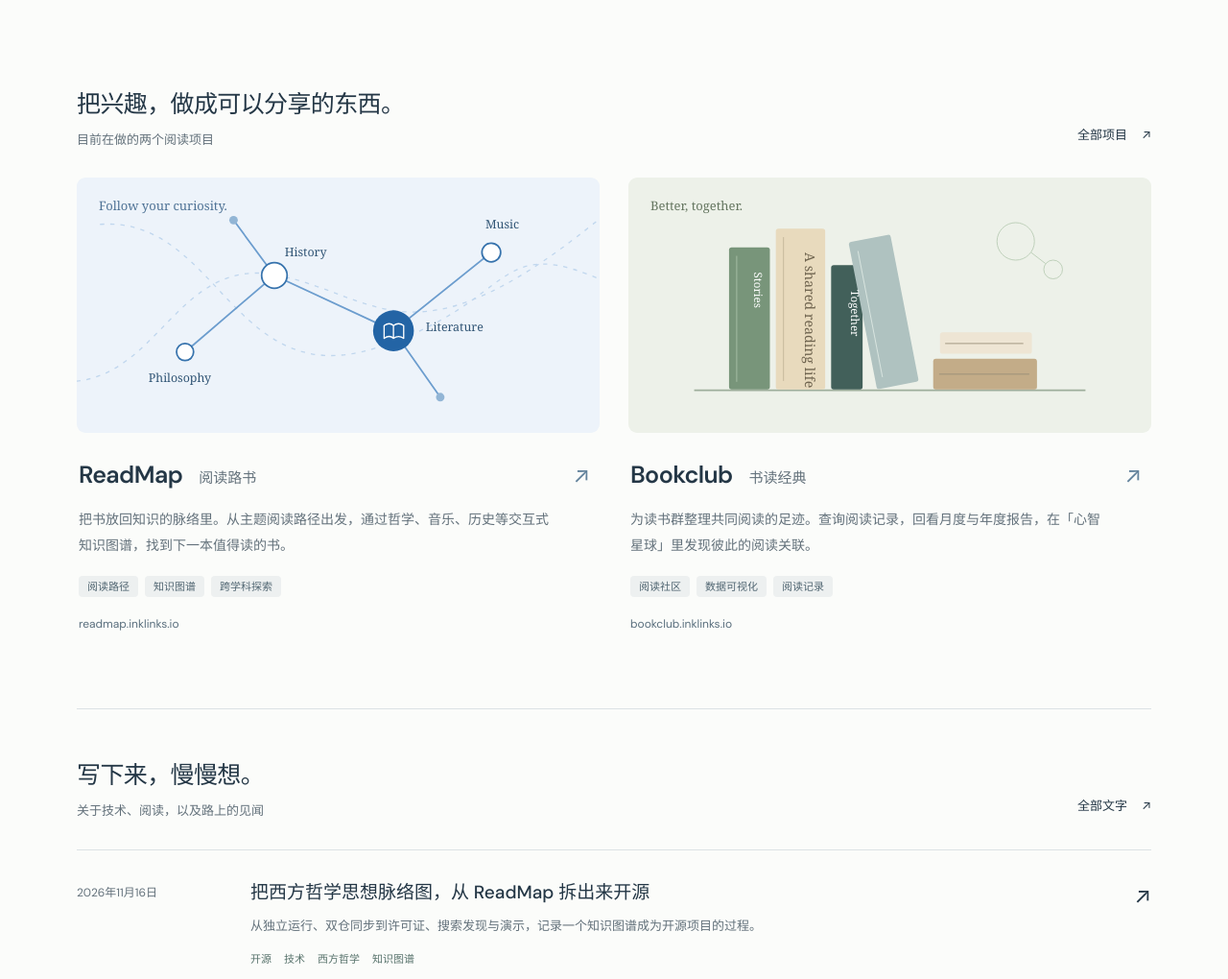
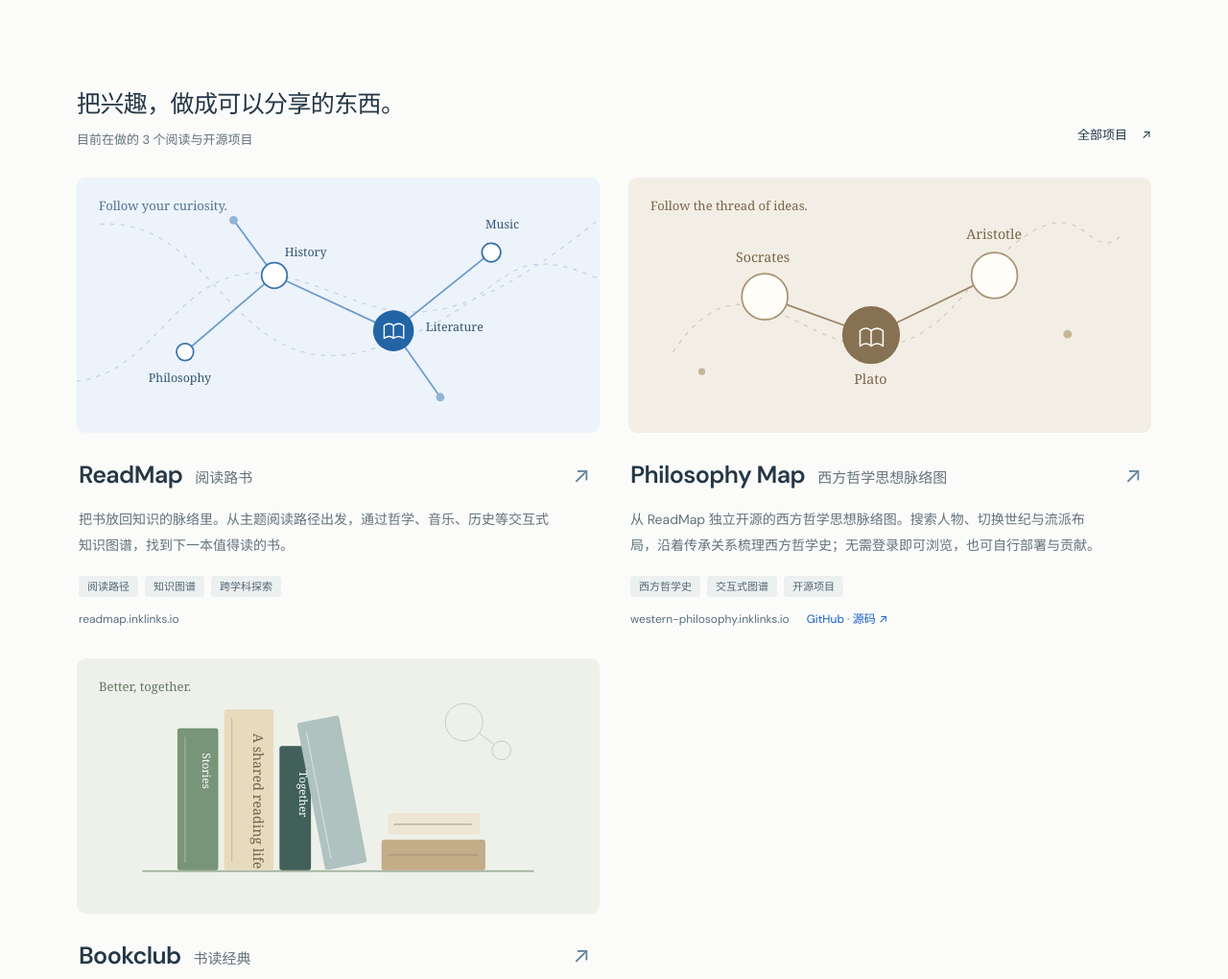
Before and after one commit to adonisly/adonisly.github.io, an Astro site: page / in a window 1280 px wide. Shown: the part 642-1662 px from the top of the page at 96% size. Built offline with nearby package versions, Linux system fonts and the light colour scheme; Astro itself is replaced by a stand-in of ours.

Commit message:
feat: add open-source philosophy map to project catalog

```diff
--- a/src/components/ProjectArt.astro
+++ b/src/components/ProjectArt.astro
@@ -3,7 +3,16 @@ interface Props { kind: string; }
 const { kind } = Astro.props;
 ---
 <div class:list={['project-art', kind]} aria-hidden="true">
-  {kind === 'readmap' ? <svg class="map-art" viewBox="0 0 600 300" fill="none">
+  {kind === 'western-philosophy' ? <svg viewBox="0 0 600 300" fill="none">
+    <path d="M45 205c110-165 195 105 340-65s140-32 185-70" stroke="#d8ccbe" stroke-width="1.5" stroke-dasharray="5 7"/>
+    <path d="m153 140 125 45 145-70" stroke="#9d886c" stroke-width="2"/>
+    <circle cx="153" cy="140" r="27" fill="#fffdf8" stroke="#a99475" stroke-width="2"/>
+    <circle cx="278" cy="185" r="34" fill="#867252"/>
+    <circle cx="423" cy="115" r="27" fill="#fffdf8" stroke="#a99475" stroke-width="2"/>
+    <path d="M265 180c5-4 9-4 13 0 5-4 9-4 14 0v18c-5-4-9-4-14 0-4-4-8-4-13 0v-18Zm13 0v18" stroke="#fffdf8" stroke-width="1.7" stroke-linejoin="round"/>
+    <g fill="#79654a" font-family="Georgia,serif" font-size="16"><text x="119" y="99">Socrates</text><text x="258" y="242">Plato</text><text x="390" y="72">Aristotle</text></g>
+    <circle cx="79" cy="228" r="4" fill="#c5b696"/><circle cx="509" cy="184" r="5" fill="#c5b696"/>
+  </svg> : kind === 'readmap' ? <svg class="map-art" viewBox="0 0 600 300" fill="none">
     <path d="M-20 240C90 240 110 90 230 115S390 230 620 38M20 55C160 45 175 255 345 200S480 60 620 125" stroke="#c1d7ee" stroke-width="1.5" stroke-dasharray="5 7"/>
     <path d="m120 205 105-90 140 65 115-92M225 115l-48-65M365 180l55 78" stroke="#6c9dce" stroke-width="2"/>
     <circle cx="120" cy="205" r="10" fill="#fff" stroke="#3773ad" stroke-width="2"/>
@@ -25,5 +34,5 @@ const { kind } = Astro.props;
     <text transform="translate(200 88) rotate(90)" fill="#6f644f" font-family="Georgia,serif" font-size="16">A shared reading life</text>
     <circle cx="448" cy="75" r="22" stroke="#b9cdb5"/><circle cx="492" cy="108" r="11" stroke="#b9cdb5"/><path d="m466 88 17 13" stroke="#b9cdb5"/>
   </svg>}
-  <span class="art-caption">{kind === 'readmap' ? 'Follow your curiosity.' : 'Better, together.'}</span>
+  <span class="art-caption">{kind === 'western-philosophy' ? 'Follow the thread of ideas.' : kind === 'readmap' ? 'Follow your curiosity.' : 'Better, together.'}</span>
 </div>
--- a/src/components/ProjectCard.astro
+++ b/src/components/ProjectCard.astro
@@ -11,6 +11,9 @@ const { project, bilingual = false } = Astro.props;
     <div class="project-title-row"><h3><a href={project.url} target="_blank" rel="noopener noreferrer">{project.name}<span class="project-subtitle">{bilingual ? <Localized zh={project.title} en={project.titleEn} /> : project.title}</span></a></h3><span class="external-symbol" aria-hidden="true">↗</span></div>
     <p>{bilingual ? <Localized zh={project.description} en={project.descriptionEn} /> : project.description}</p>
     <ul class="project-tags" aria-label="项目特色" data-label-zh={bilingual ? '项目特色' : undefined} data-label-en={bilingual ? 'Project features' : undefined}>{project.tags.map((tag, index) => <li>{bilingual ? <Localized zh={tag} en={project.tagsEn[index]} /> : tag}</li>)}</ul>
-    <a class="domain-link" href={project.url} target="_blank" rel="noopener noreferrer">{project.domain}<span class="sr-only">{bilingual ? <Localized zh="（新窗口）" en=" (opens in a new tab)" /> : '（新窗口）'}</span></a>
+    <div class="project-links">
+      <a class="domain-link" href={project.url} target="_blank" rel="noopener noreferrer">{project.domain}<span class="sr-only">{bilingual ? <Localized zh="（新窗口）" en=" (opens in a new tab)" /> : '（新窗口）'}</span></a>
+      {project.repositoryUrl && <a class="domain-link source-link" href={project.repositoryUrl} target="_blank" rel="noopener noreferrer">GitHub · {bilingual ? <Localized zh="源码" en="Source" /> : '源码'} ↗<span class="sr-only">{bilingual ? <Localized zh="（新窗口）" en=" (opens in a new tab)" /> : '（新窗口）'}</span></a>}
+    </div>
   </div>
 </article>
--- a/src/data/projects.ts
+++ b/src/data/projects.ts
@@ -1,4 +1,19 @@
-export const projects = [
+interface Project {
+  id: string;
+  name: string;
+  title: string;
+  titleEn: string;
+  descriptionEn: string;
+  tagsEn: string[];
+  line: string;
+  description: string;
+  url: string;
+  domain: string;
+  tags: string[];
+  repositoryUrl?: string;
+}
+
+export const projects: Project[] = [
   {
     id: 'readmap',
     name: 'ReadMap',
@@ -11,6 +26,20 @@ export const projects = [
     url: 'https://readmap.inklinks.io/',
     domain: 'readmap.inklinks.io',
     tags: ['阅读路径', '知识图谱', '跨学科探索'],
+  },
+  {
+    id: 'western-philosophy',
+    name: 'Philosophy Map',
+    title: '西方哲学思想脉络图',
+    titleEn: 'Western philosophy',
+    descriptionEn: 'An open-source map from ReadMap. Search philosophers, explore centuries and schools, and follow the connections that shaped Western philosophy. Browse without an account, self-host, or contribute on GitHub.',
+    tagsEn: ['Western philosophy', 'Interactive map', 'Open source'],
+    line: '沿着思想的来路，读懂西方哲学史。',
+    description: '从 ReadMap 独立开源的西方哲学思想脉络图。搜索人物、切换世纪与流派布局，沿着传承关系梳理西方哲学史；无需登录即可浏览，也可自行部署与贡献。',
+    url: 'https://western-philosophy.inklinks.io/',
+    domain: 'western-philosophy.inklinks.io',
+    repositoryUrl: 'https://github.com/adonisly/western-philosophy-map',
+    tags: ['西方哲学史', '交互式图谱', '开源项目'],
   },
   {
     id: 'bookclub',
--- a/src/layouts/Base.astro
+++ b/src/layouts/Base.astro
@@ -4,7 +4,7 @@ import Localized from '../components/Localized.astro';
 interface Props { title?: string; description?: string; lang?: string; type?: 'website' | 'article'; bilingual?: boolean; }
 const {
   title = 'Inklinks · Chris Wang',
-  description = 'Chris Wang 的个人空间。网络工程、阅读与徒步，以及 ReadMap 和 Bookclub 两个关于阅读的项目。',
+  description = 'Chris Wang 的个人空间。网络工程、阅读与徒步，以及阅读路径、思想地图和阅读社区等阅读与开源项目。',
   lang = 'zh-CN', type = 'website',
   bilingual = false,
 } = Astro.props;
--- a/src/pages/index.astro
+++ b/src/pages/index.astro
@@ -23,7 +23,7 @@ const posts = (await getPosts()).slice(0, 3);
     </aside>
   </section>
   <section class="projects-section wrap" id="projects" aria-labelledby="projects-heading">
-    <div class="section-heading"><div><h2 id="projects-heading"><Localized zh="把兴趣，做成可以分享的东西。" en="Interests, made to be shared." /></h2><p><Localized zh="目前在做的两个阅读项目" en="Two reading projects I'm working on" /></p></div><a class="text-link" href="/projects/"><Localized zh="全部项目" en="All projects" /> <span aria-hidden="true">↗</span></a></div>
+    <div class="section-heading"><div><h2 id="projects-heading"><Localized zh="把兴趣，做成可以分享的东西。" en="Interests, made to be shared." /></h2><p><Localized zh={`目前在做的 ${projects.length} 个阅读与开源项目`} en={`${projects.length} projects for reading and open exploration`} /></p></div><a class="text-link" href="/projects/"><Localized zh="全部项目" en="All projects" /> <span aria-hidden="true">↗</span></a></div>
     <div class="project-grid">{projects.map(project => <ProjectCard project={project} bilingual />)}</div>
   </section>
   <section class="writing-section wrap" aria-labelledby="writing-heading">
--- a/src/pages/projects.astro
+++ b/src/pages/projects.astro
@@ -3,6 +3,6 @@ import Base from '../layouts/Base.astro';
 import ProjectCard from '../components/ProjectCard.astro';
 import { projects } from '../data/projects';
 ---
-<Base title="项目 · Inklinks" description="Chris Wang 正在做的两个阅读项目：阅读路书 ReadMap 与书读经典 Bookclub。">
-  <div class="wrap page-content"><header class="page-heading"><p class="hello">Projects</p><h1>让好奇心有个落点。</h1><p>一个帮助梳理知识的脉络，一个连接共同阅读的人。<br />这是我目前在做的两个项目。</p></header><div class="project-grid">{projects.map(project => <ProjectCard project={project} />)}</div><p class="page-footnote">两个项目都可以直接访问；它们也会随着使用与反馈继续生长。</p></div>
+<Base title="项目 · Inklinks" description={`Chris Wang 的阅读与开源项目：${projects.map(project => project.title).join('、')}。`}>
+  <div class="wrap page-content"><header class="page-heading"><p class="hello">Projects</p><h1>让好奇心有个落点。</h1><p>从阅读路径到思想地图，连接知识，也连接共同阅读的人。<br />这里整理了目前在做的 {projects.length} 个阅读与开源项目。</p></header><div class="project-grid">{projects.map(project => <ProjectCard project={project} />)}</div><p class="page-footnote">项目均可在线访问；标有 GitHub 源码入口的项目也欢迎复用与贡献，具体条件以各仓库许可为准。</p></div>
 </Base>
--- a/src/styles/global.css
+++ b/src/styles/global.css
@@ -73,19 +73,24 @@ h1 { font-family: var(--serif); font-weight: 600; letter-spacing: -.045em; font-
 .project-art { position: relative; height: 266px; overflow: hidden; display: flex; align-items: center; justify-content: center; }
 .project-art.readmap { background: #edf3fa; }
 .project-art.bookclub { background: #edf1e9; }
+.project-art.western-philosophy { background: #f3eee5; }
 .project-art svg { width: 100%; height: 100%; transition: transform .3s ease; }
 .project-cover:hover svg { transform: scale(1.025); }
 .art-caption { position: absolute; top: 18px; left: 23px; font-family: Georgia, serif; font-size: 13px; color: #4e7295; }
 .bookclub .art-caption { color: #657660; }
+.western-philosophy .art-caption { color: #79654a; }
 .project-copy { padding: 23px 2px 0; }
 .project-title-row { display: flex; align-items: center; justify-content: space-between; }
 .project-title-row h3 { font-weight: 600; font-size: 25px; letter-spacing: -.6px; }
-.project-title-row h3 .project-subtitle { font-weight: 400; font-size: 15px; margin-left: 13px; letter-spacing: 0; color: var(--muted); }
+.project-title-row h3 > a { display: flex; flex-wrap: wrap; align-items: baseline; gap: 2px 13px; }
+.project-title-row h3 .project-subtitle { font-weight: 400; font-size: 15px; letter-spacing: 0; color: var(--muted); }
 .external-symbol { font-size: 23px; color: #63839c; padding-right: 8px; }
 .project-copy > p { font-size: 14px; color: var(--muted); margin-top: 11px; max-width: 490px; line-height: 1.95; }
 .project-tags { list-style: none; display: flex; flex-wrap: wrap; gap: 7px; padding: 0; margin: 17px 0 13px; }
 .project-tags li { font-size: 11px; padding: 2px 9px; color: #516672; background: #edf0f0; border-radius: 4px; }
 .domain-link { font-size: 12px; color: #596e7d; }
+.project-links { display: flex; flex-wrap: wrap; align-items: center; gap: 8px 18px; }
+.source-link { color: var(--blue); }
 .domain-link:hover { text-decoration: underline; }
 .writing-section { border-top: 1px solid var(--line); padding-top: 47px; }
 .post-list { width: 100%; }
@@ -178,7 +183,7 @@ h1 { font-family: var(--serif); font-weight: 600; letter-spacing: -.045em; font-
   .bilingual-header .language-toggle { min-height: 34px; }
   html[lang='en'] .hero h1 { font-size: clamp(27px, 5.7vw, 38px); }
   .hero-role.localized-lines { white-space: normal; }
-  html[lang='en'] .project-title-row h3 .project-subtitle { font-size: 12px; margin-left: 9px; }
+  html[lang='en'] .project-title-row h3 .project-subtitle { font-size: 12px; }
   .hero-note .localized-lines { white-space: normal; }
   .hero { grid-template-columns: 1fr; gap: 30px; padding-block: 48px 45px; }
   .hello { font-size: 13px; margin-bottom: 18px; }
```
Also changed, not shown: README.md.
